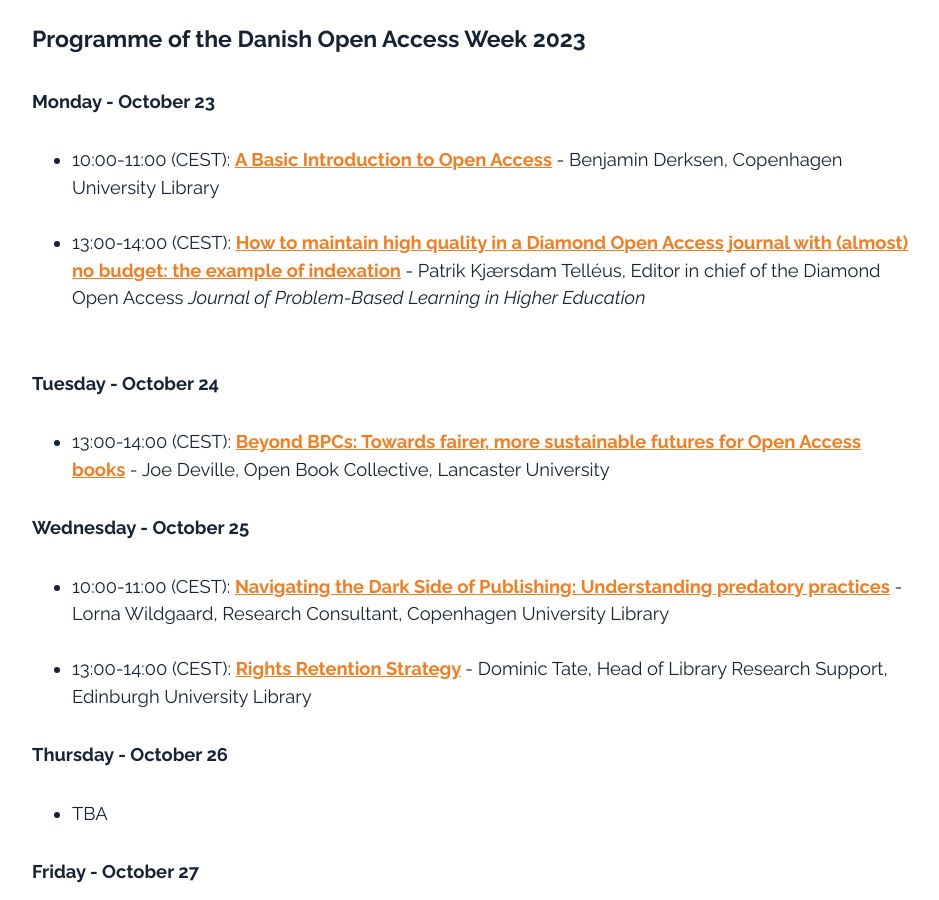
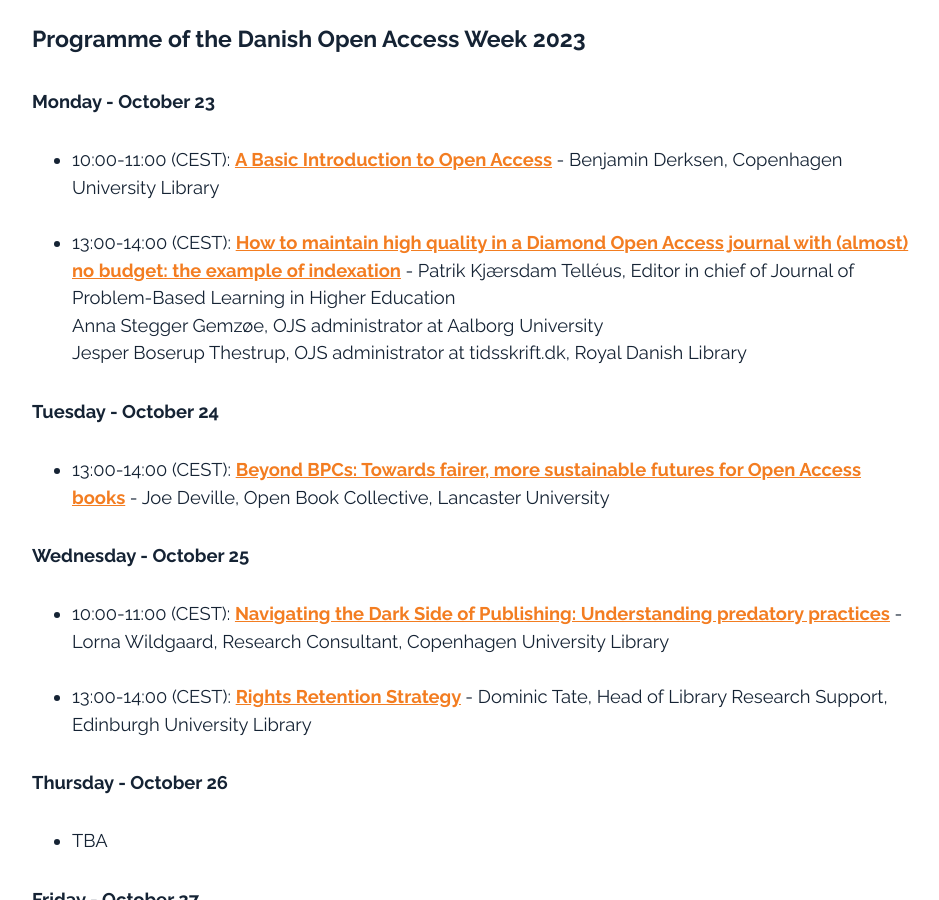
Before and after one commit to openaccess-dk/openaccess-dk.github.io, a Jekyll site: the page built from oaw23.md, in a window 1280 px wide and 900 px high, scrolled down 1479 px. Shown: the whole window, without its empty margins (168-1107 px from the left). Built offline with Jekyll 4.4.1, drawn with Linux system fonts in a browser that asks for light colours.

Commit message:
Update oaw23.md

```diff
--- a/oaw23.md
+++ b/oaw23.md
@@ -24,7 +24,9 @@
 
 ##### Monday - October 23
 - 10:00-11:00 (CEST): <b>[A Basic Introduction to Open Access](https://openaccess.dk/oaw2023/monday_oct_23_1) </b> - Benjamin Derksen, Copenhagen University Library<br><br>
-- 13:00-14:00 (CEST): <b>[How to maintain high quality in a Diamond Open Access journal with (almost) no budget: the example of indexation](https://openaccess.dk/oaw2023/monday_oct_23_2) </b> - Patrik Kjærsdam Telléus, Editor in chief of the Diamond Open Access *Journal of Problem-Based Learning in Higher Education*<br><br>
+- 13:00-14:00 (CEST): <b>[How to maintain high quality in a Diamond Open Access journal with (almost) no budget: the example of indexation](https://openaccess.dk/oaw2023/monday_oct_23_2) </b> - Patrik Kjærsdam Telléus, Editor in chief of Journal of Problem-Based Learning in Higher Education<br>
+Anna Stegger Gemzøe, OJS administrator at Aalborg University<br>
+Jesper Boserup Thestrup, OJS administrator at tidsskrift.dk, Royal Danish Library
 
 ##### Tuesday - October 24
 - 13:00-14:00 (CEST): <b>[Beyond BPCs: Towards fairer, more sustainable futures for Open Access books](https://openaccess.dk/oaw2023/tuesday_oct_24_2) </b> - Joe Deville, Open Book Collective, Lancaster University
```
